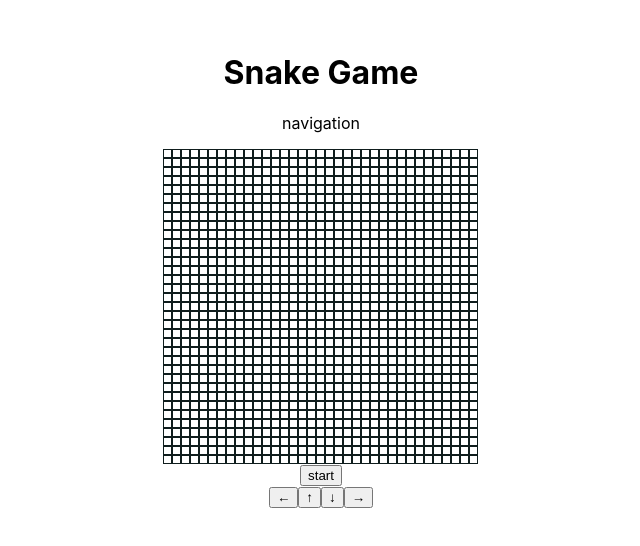
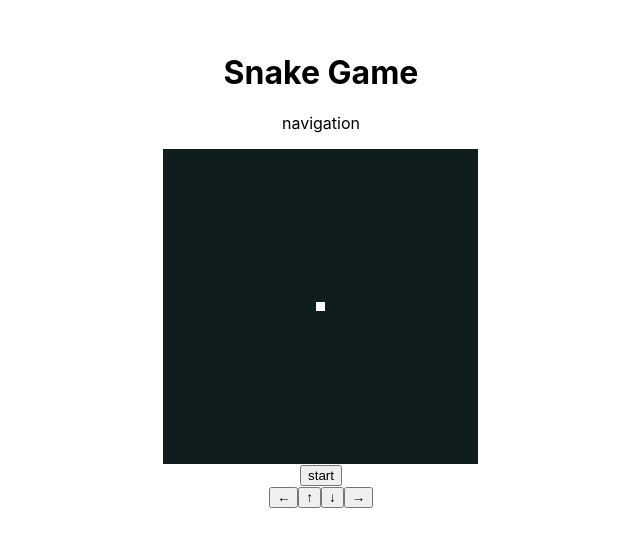
Before and after one commit to yumauma20/reacthooks-snake-game, a React (Create React App) app: page / in a window 1280 px wide. Shown: the part 130-676 px from the top of the page, without its empty margins (319-959 px from the left). Built offline with nearby package versions, Linux system fonts and the light colour scheme.

Commit message:
フィールドのデータ作成

```diff
--- a/src/App.js
+++ b/src/App.js
@@ -3,6 +3,9 @@ import Navigation from './components/Navigation';
 import Field from './components/Field';
 import Button from './components/Button';
 import ManipulationPanel from './components/ManipulationPanel';
+import { initFields } from './utils';
+
+const fields = initFields(35);
 
 function App() {
   return (
@@ -14,7 +17,7 @@ function App() {
         <Navigation />
       </header>
       <main className="main">
-        <Field />
+        <Field fields={fields}/>
       </main>
       <footer className="footer">
         <Button />
--- a/src/components/Field.jsx
+++ b/src/components/Field.jsx
@@ -1,10 +1,14 @@
 import React from 'react';
 
-const Field = () => {
+const Field = ({ fields }) => {
   return (
     <div className="field">
     {
-      new Array(35 * 35).fill('').map(() => <div className="dots"></div>)
+      fields.map((row) => {
+        return row.map((column) => {
+          return <div className={`dots ${column}`}></div>
+        })
+      })
     }
     </div>
   );
--- a/src/index.css
+++ b/src/index.css
@@ -35,5 +35,13 @@ body {
 .dots {
   height: 9px;
   width: 9px;
-  border: 1px solid #0f1d1d;
+  background: #0f1d1d;
 }
+
+.snake {
+  background: white;
+}
+
+.food {
+  background: pink;
+}
--- /dev/null
+++ b/src/utils/index.js
@@ -0,0 +1,10 @@
+export const initFields = (fieldSize) => {
+  const fields = []
+  for(let i = 0; i < fieldSize; i++) {
+    const cols = new Array(fieldSize).fill('')
+    fields.push(cols)
+  }
+  fields[17][17] = 'snake';
+
+  return fields
+}
```
